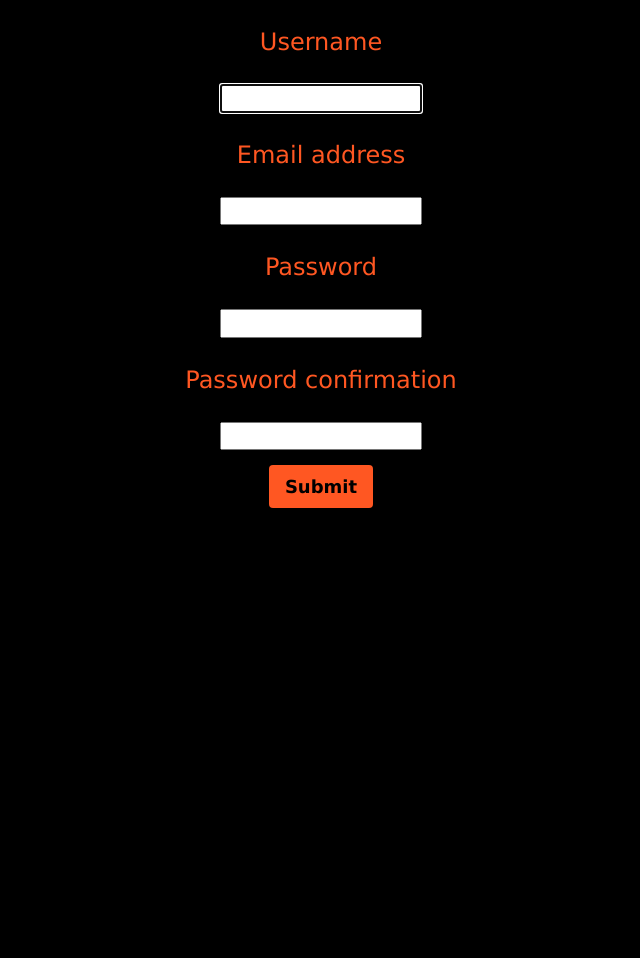
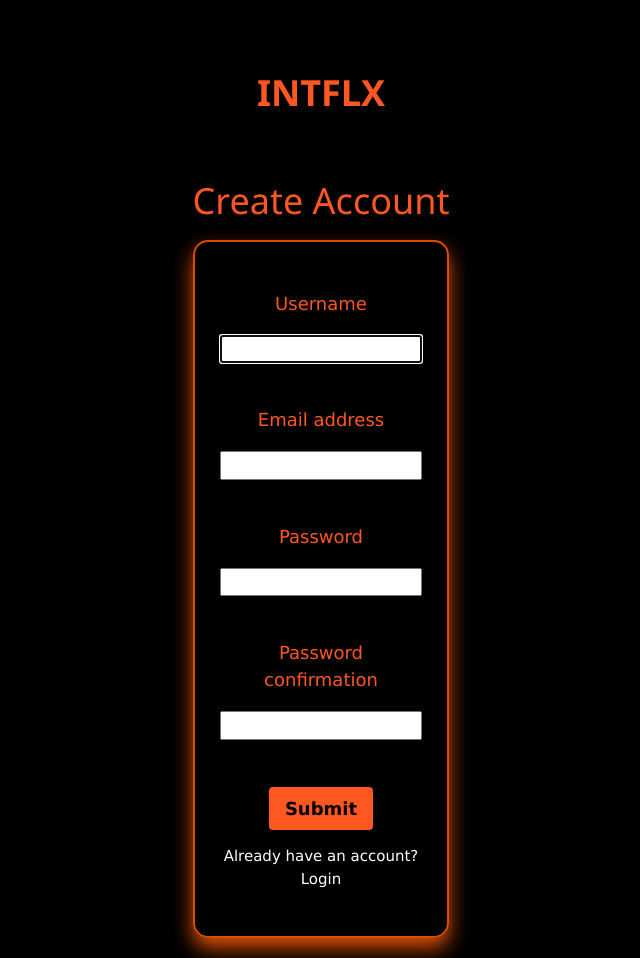
Before and after one commit to Falaventho/internet-flickerings, a Django app: page /accounts/signup/ in a window 1280 px wide. Shown: the whole page, without its empty margins (319-959 px from the left). Run offline with Django 5.2, Linux system fonts and the light colour scheme.

Commit message:
Styled remaining registration pages

```diff
--- a/app/flicker_core/static/flicker_core/global.css
+++ b/app/flicker_core/static/flicker_core/global.css
@@ -1 +1,11 @@
 @import url("https://www.w3schools.com/w3css/4/w3.css");
+
+.noselect {
+  user-select: none !important;
+  -webkit-user-select: none !important;
+  -moz-user-select: none !important;
+}
+
+a:link {
+  text-decoration: none;
+}
--- a/app/flicker_core/static/flicker_core/registration.css
+++ b/app/flicker_core/static/flicker_core/registration.css
@@ -1,6 +1,7 @@
-.login-card {
+.auth-card {
   width: 20%;
-  height: 50%;
+  height: min-content;
+  padding: 30px 10px;
   position: fixed;
   top: 25%;
   left: 40%;
@@ -12,6 +13,10 @@
   border: #dc4d01 solid 2px;
   box-shadow: 0 5px 10px rgba(154, 160, 185, 0.05), 0 10px 20px #dc4d01;
   border-radius: 15px;
+}
+
+.form-section {
+  padding-bottom: 10px;
 }
 
 .submit-button {
@@ -30,12 +35,23 @@
   width: 300px;
 }
 
-.noselect {
-  user-select: none;
-  -webkit-user-select: none;
-  -moz-user-select: none;
-}
-
 .login-title {
   padding-top: 50px;
 }
+
+.reset-message {
+  width: 20%;
+  height: min-content;
+  padding: 30px 10px;
+  position: fixed;
+  top: 25%;
+  left: 40%;
+
+  display: flex;
+  flex-direction: column;
+  align-items: center;
+
+  border: #dc4d01 solid 2px;
+  box-shadow: 0 5px 10px rgba(154, 160, 185, 0.05), 0 10px 20px #dc4d01;
+  border-radius: 15px;
+}
--- a/app/templates/registration/password_reset_done.html
+++ b/app/templates/registration/password_reset_done.html
@@ -1,5 +1,8 @@
 {% extends 'registration/base.html' %}
 
 {% block content %}
-  <p>We've emailed you instructions for setting your password. If they haven't arrived in a few minutes, check your spam folder.</p>
+  <a href="{% url 'browse' %}"><h1 class="w3-xxlarge w3-text-deep-orange w3-center w3-margin-top noselect login-title"><b>INTFLX</b></h1></a>
+  <div class="w3-card w3-center reset-message noselect">
+    <p>We've emailed you instructions for setting your password. If they haven't arrived in a few minutes, check your spam folder.</p>
+  </div>
 {% endblock %}
--- a/app/templates/registration/signup.html
+++ b/app/templates/registration/signup.html
@@ -6,24 +6,32 @@
     <br />
   {% endif %}
 
+  <h1 class="w3-xxlarge w3-text-deep-orange w3-center w3-margin-top noselect login-title"><b>INTFLX</b><br /><br />Create Account</h1>
+  <div class="w3-card w3-center noselect auth-card">
     <form action="{% url 'signup' %}" method="post" class="w3-container w3-center">
       {% csrf_token %}
       <div class="form-section">
-      <p class="w3-text-deep-orange w3-xlarge">{{ form.username.label }}</p>
+        <p class="w3-text-deep-orange w3-large">{{ form.username.label }}</p>
         <p>{{ form.username }}</p>
       </div>
       <div class="form-section">
-      <p class="w3-text-deep-orange w3-xlarge">{{ form.email.label }}</p>
+        <p class="w3-text-deep-orange w3-large">{{ form.email.label }}</p>
         <p>{{ form.email }}</p>
       </div>
       <div class="form-section">
-      <p class="w3-text-deep-orange w3-xlarge">{{ form.password1.label }}</p>
+        <p class="w3-text-deep-orange w3-large">{{ form.password1.label }}</p>
         <p>{{ form.password1 }}</p>
       </div>
       <div class="form-section">
-      <p class="w3-text-deep-orange w3-xlarge">{{ form.password2.label }}</p>
+        <p class="w3-text-deep-orange w3-large">{{ form.password2.label }}</p>
         <p>{{ form.password2 }}</p>
       </div>
+      <br />
       <input class="w3-button w3-deep-orange w3-text-black w3-hover-deep-orange w3-hover-text-black submit-button w3-large w3-round" type="submit" value="Submit" />
     </form>
+
+    <p class="w3-container">
+      <a href="{% url 'login' %}">Already have an account?<br />Login</a>
+    </p>
+  </div>
 {% endblock %}
```
Also changed, not shown: app/templates/registration/login.html (+5 -4 lines), app/templates/registration/password_reset_complete.html (+5 -4 lines), app/templates/registration/password_reset_confirm.html (+19 -26 lines), app/templates/registration/password_reset_form.html (+7 -1 lines). Lines whose indentation alone changed are shown as unchanged.
